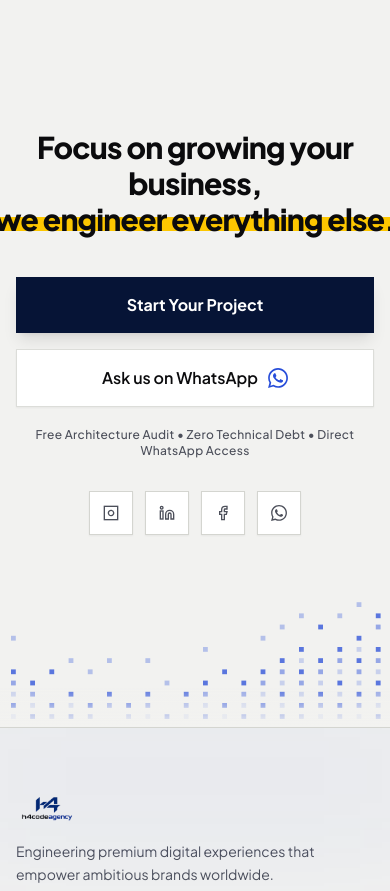
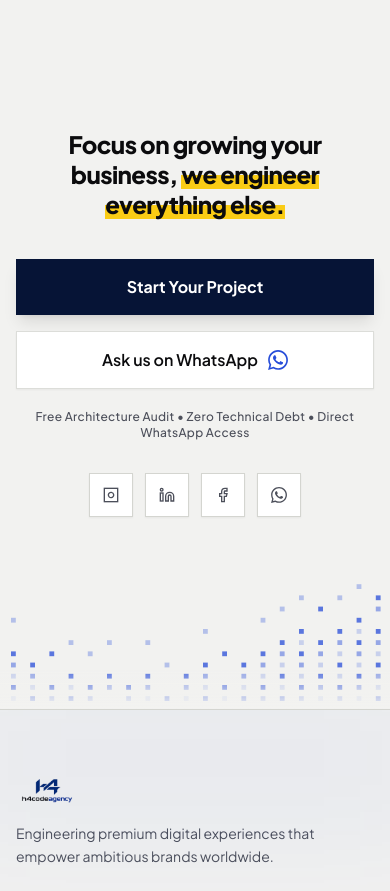
Before and after one commit to Noufel-sf/H4codeAgency, a Next.js app: page /en in a window 390 px wide. Shown: the part 8620-9511 px from the top of the page. Built offline with nearby package versions, Linux system fonts and the light colour scheme.

Commit message:
fix(cta): fix mobile headline clipping and implement multi-line animated yellow highlight

```diff
--- a/src/components/sections/CTA.tsx
+++ b/src/components/sections/CTA.tsx
@@ -131,21 +131,24 @@ export function CTA() {
           <div className="text-center flex flex-col items-center justify-center max-w-3xl mx-auto">
 
             {/* ── Headline with Signature Cyan/Brand Marker Highlight ── */}
-            <h2 className="text-3xl sm:text-5xl md:text-6xl font-black text-foreground tracking-tight leading-[1.2] sm:leading-[1.18] max-w-3xl">
+            <h2 className="text-2xl sm:text-4xl md:text-5xl lg:text-6xl font-black text-foreground tracking-tight leading-[1.25] sm:leading-[1.18] max-w-3xl mx-auto break-words px-2 sm:px-0">
               <span>{t('headlinePrefix')} </span>
-              <span className="relative inline-block whitespace-nowrap">
-                <span className="relative z-10">{t('headlineHighlight')}</span>
-                {/* Marker stroke that dynamically draws from start to end when reached */}
-                <motion.span
-                  initial={{ scaleX: 0 }}
-                  whileInView={{ scaleX: 1 }}
-                  viewport={{ once: false, amount: 0.1 }}
-                  transition={{ duration: 0.85, delay: 0.1, ease: [0.22, 1, 0.36, 1] }}
-                  style={{ originX: isRtl ? 1 : 0, willChange: 'transform' }}
-                  className="absolute left-0 bottom-1.5 sm:bottom-2 w-full h-3.5 sm:h-5 bg-yellow-400 -z-0 pointer-events-none"
-                  aria-hidden="true"
-                />
-              </span>
+              <motion.span
+                initial={{ backgroundSize: '0% 45%' }}
+                whileInView={{ backgroundSize: '100% 45%' }}
+                viewport={{ once: true, amount: 0.1 }}
+                transition={{ duration: 0.85, delay: 0.15, ease: [0.22, 1, 0.36, 1] }}
+                style={{
+                  backgroundImage: 'linear-gradient(to right, #facc15, #facc15)',
+                  backgroundRepeat: 'no-repeat',
+                  backgroundPosition: isRtl ? 'right 90%' : 'left 90%',
+                  WebkitBoxDecorationBreak: 'clone',
+                  boxDecorationBreak: 'clone',
+                }}
+                className="relative inline pb-0.5"
+              >
+                {t('headlineHighlight')}
+              </motion.span>
             </h2>
 
             {/* ── Two Action Buttons ── */}
```
